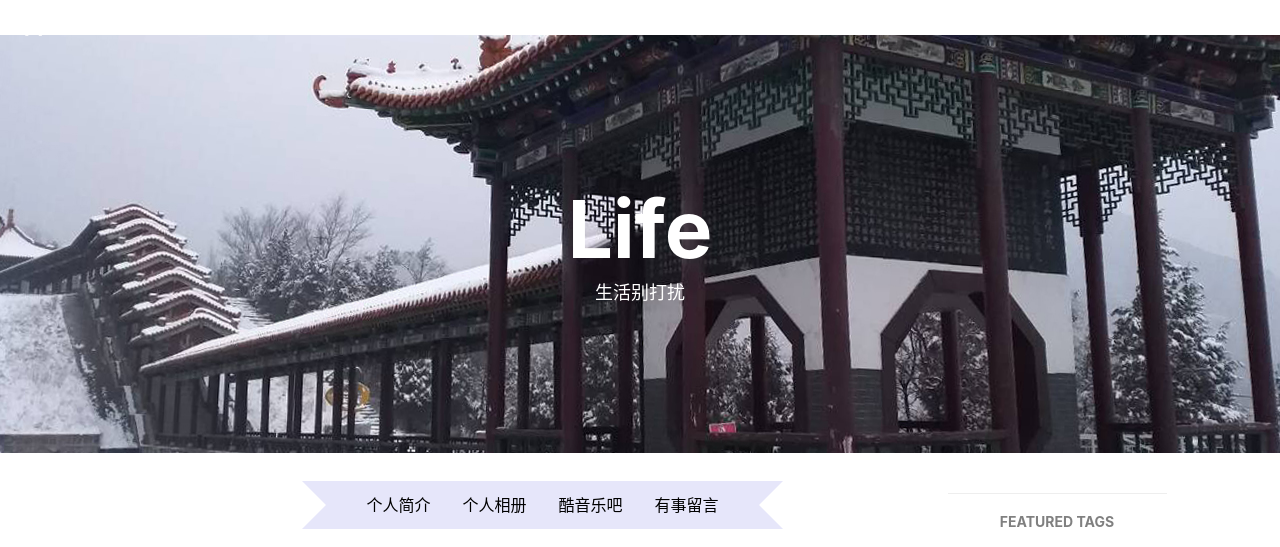
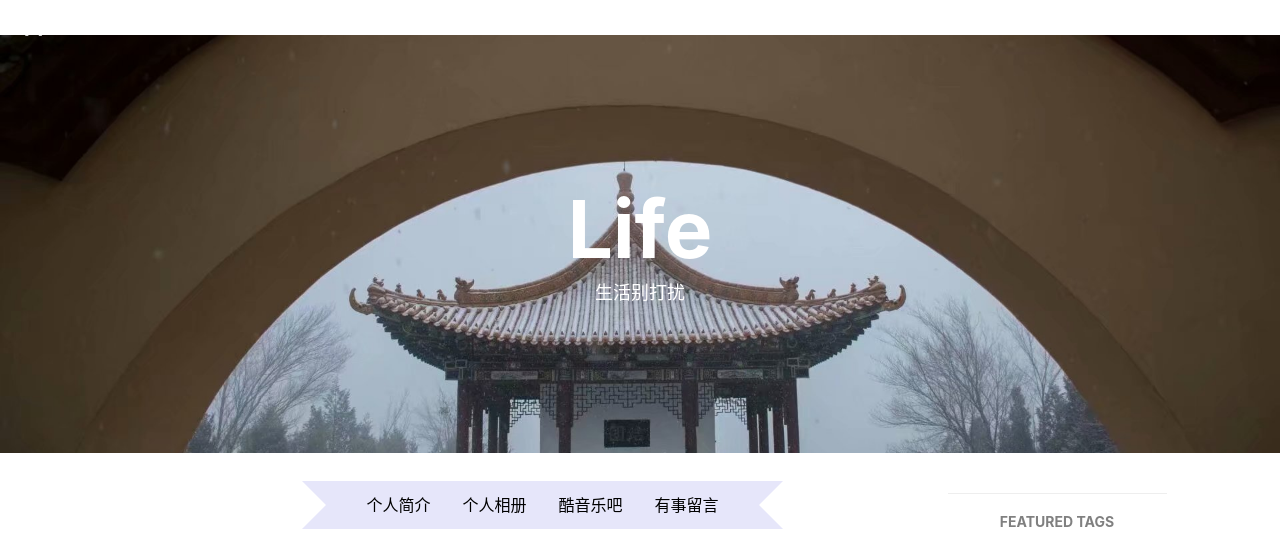
Before and after one commit to yangyang-linux/yangyang-linux.github.io, a Jekyll site: the page built from 5-life.html, in a window 1280 px wide. Shown: the top 547 px of the page. Built offline with Jekyll 4.4.1, drawn with Linux system fonts in a browser that asks for light colours; nearby versions of some CDN libraries; comment, search, counter and statistics services are not loaded; grey boxes are pictures that could not be loaded.

Commit message:
Update 5-life.html

```diff
--- a/5-life.html
+++ b/5-life.html
@@ -2,7 +2,6 @@
 layout: page
 title: "Life"
 description: "生活别打扰"
-header-img: "img/post-bg-about.jpg"
 ---
 
 <!-- Language Selector -->
```
